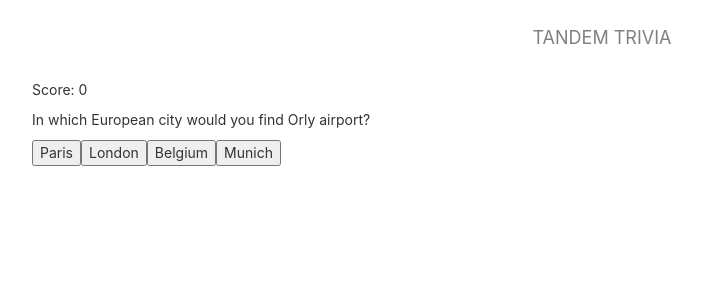
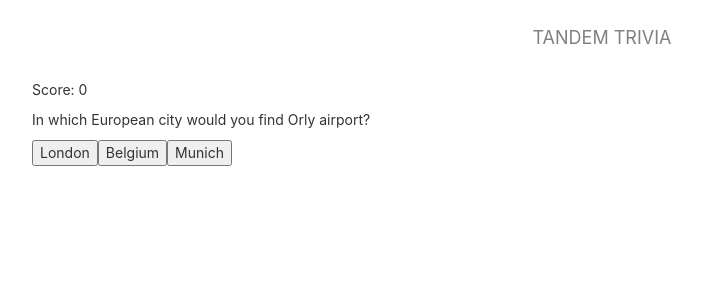
Before and after one commit to Chris-Violante/tandem_trivia, a React (Create React App) app: page /GamePage in a window 1280 px wide. Shown: the top 300 px of the page, without its empty margins (38-740 px from the left). Built offline with nearby package versions, Linux system fonts and the light colour scheme.

Commit message:
map answers to buttons

```diff
--- a/src/components/Answers/Answers.jsx
+++ b/src/components/Answers/Answers.jsx
@@ -5,13 +5,15 @@ import React, { Component } from 'react'
 class Answers extends Component {
         render() {
             return(
-                <div>
-                    <button>{this.props.question.correct}</button>
-                    <button>{this.props.question.incorrect[0]}</button>
-                    <button>{this.props.question.incorrect[1]}</button>
-                    <button>{this.props.question.incorrect[2]}</button>
-                </div>
-
+                <>
+                {this.props.question.incorrect.map((key, idx) => {
+                        return(
+                            <>
+                            <button>{this.props.question.incorrect[idx]}</button>
+                            </>
+                            )
+                })}
+                </>
         )
     }
 }
--- a/src/pages/App/App.js
+++ b/src/pages/App/App.js
@@ -52,6 +52,7 @@ class App extends Component {
             <GamePage
             question={this.state.question}
             score={this.state.score}
+            getRandomInt={this.getRandomInt}
             />
           }/>
         </Switch>
--- a/src/pages/GamePage/GamePage.jsx
+++ b/src/pages/GamePage/GamePage.jsx
@@ -22,6 +22,7 @@ class GamePage extends Component {
                 <div>
                     <Answers
                         question={this.props.question}
+                        getRandomInt={this.props.getRandomInt}
                     />
                 </div>
             </div>
```
